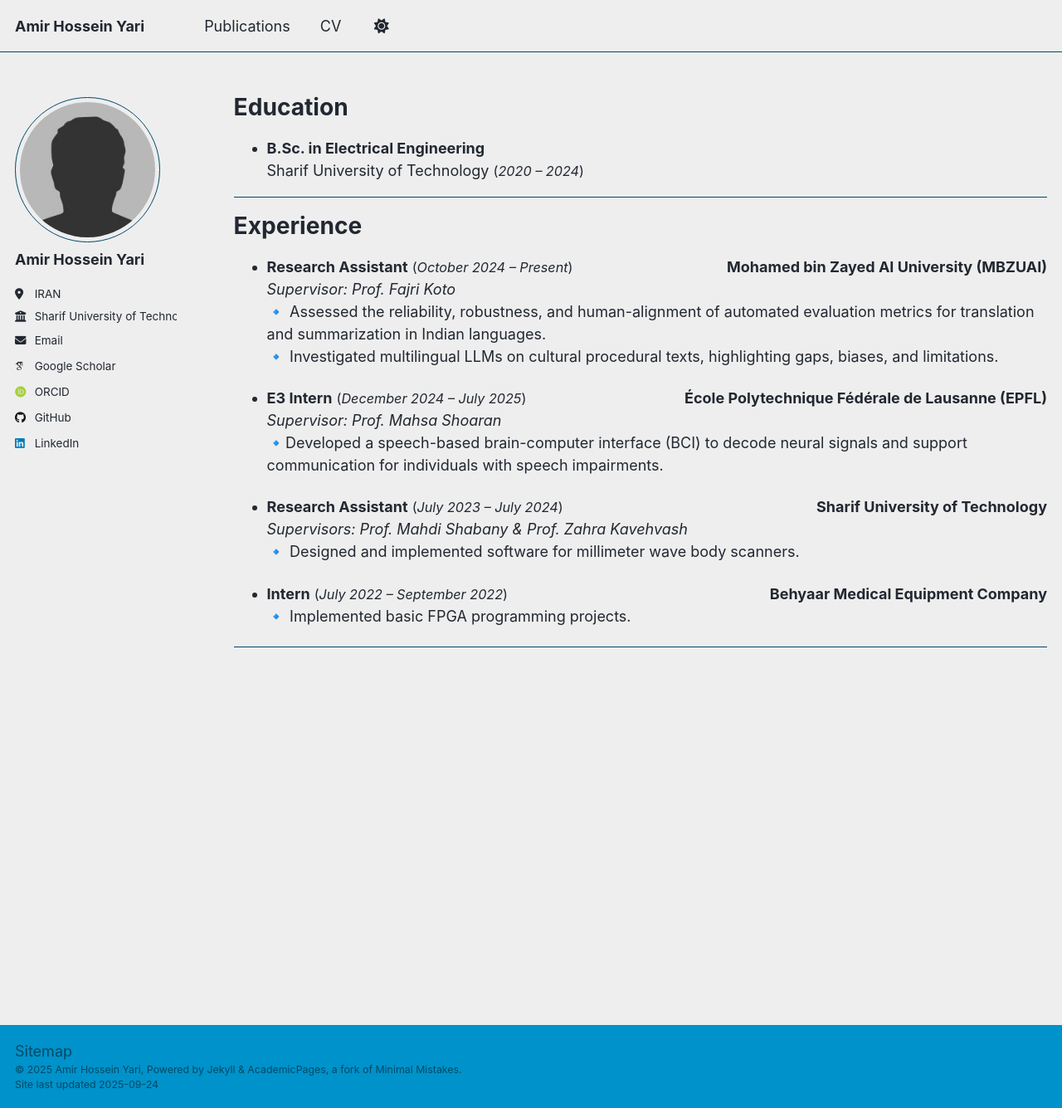
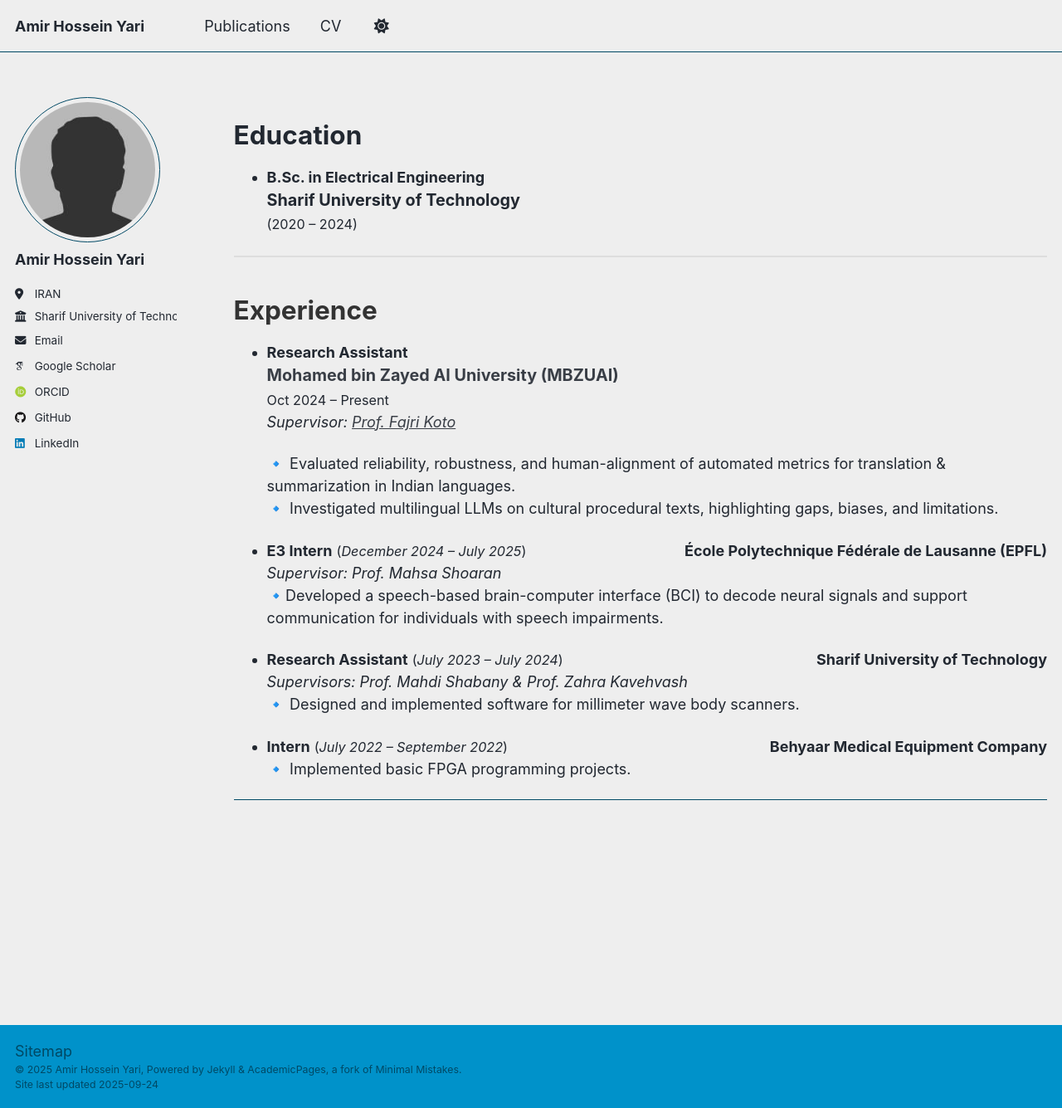
Before and after one commit to AmirHosseinYari2002/AmirHosseinYari2002.github.io, a Jekyll site: the page built from _pages/cv.md, in a window 1280 px wide and 1335 px high. Shown: the whole window at 83% size. Built offline with Jekyll 4.4.1, drawn with Linux system fonts in a browser that asks for light colours; some web fonts are replaced; a script that is not in the unit is left out.

Commit message:
update CV

```diff
--- a/_pages/cv.md
+++ b/_pages/cv.md
@@ -7,20 +7,27 @@ redirect_from:
   - /resume
 ---
 
-# Education
+## <span style="font-size:1.4em; font-weight:bold;">Education</span>
 - **B.Sc. in Electrical Engineering**
-  Sharif University of Technology <span style="font-size:0.9em;">(*2020 – 2024*)</span>
+  <span style="font-size:1.1em; font-weight:bold;">Sharif University of Technology</span>
+  <span style="font-size:0.9em;">(2020 – 2024)</span>
 
----
 
-# Experience
+<hr style="border:0.5px solid #ddd; margin:25px 0;">
 
-- **Research Assistant** <span style="font-size:0.9em;">(*October 2024 – Present*)</span>  <span style="float:right; font-weight:bold;">
-    <a href="https://mbzuai.ac.ae/" target="_blank" style="color: inherit; text-decoration: none;">Mohamed bin Zayed AI University (MBZUAI)</a>
+## <span style="font-size:1.4em; font-weight:bold; color:#333;">Experience</span>
+
+- **Research Assistant**
+  <span style="font-size:1.1em; font-weight:bold;">
+    <a href="https://mbzuai.ac.ae/" target="_blank" style="text-decoration: none;">Mohamed bin Zayed AI University (MBZUAI)</a>
   </span>
-  _Supervisor: Prof. Fajri Koto_
-  🔹 Assessed the reliability, robustness, and human-alignment of automated evaluation metrics for translation and summarization in Indian languages.<br>
+  <span style="font-size:0.9em;">Oct 2024 – Present</span>
+  _Supervisor: <a href="https://www.fajrikoto.com/home" target="_blank">Prof. Fajri Koto</a>_
+
+  <span style="font-size:1em;">
+  🔹 Evaluated reliability, robustness, and human-alignment of automated metrics for translation & summarization in Indian languages.<br>
   🔹 Investigated multilingual LLMs on cultural procedural texts, highlighting gaps, biases, and limitations.
+  </span>
 
 - **E3 Intern** <span style="font-size:0.9em;">(*December 2024 – July 2025*)</span> <span style="float:right; font-weight:bold;">
     <a href="https://www.epfl.ch/en/" target="_blank" style="color: inherit; text-decoration: none;">École Polytechnique Fédérale de Lausanne (EPFL)</a>
```
